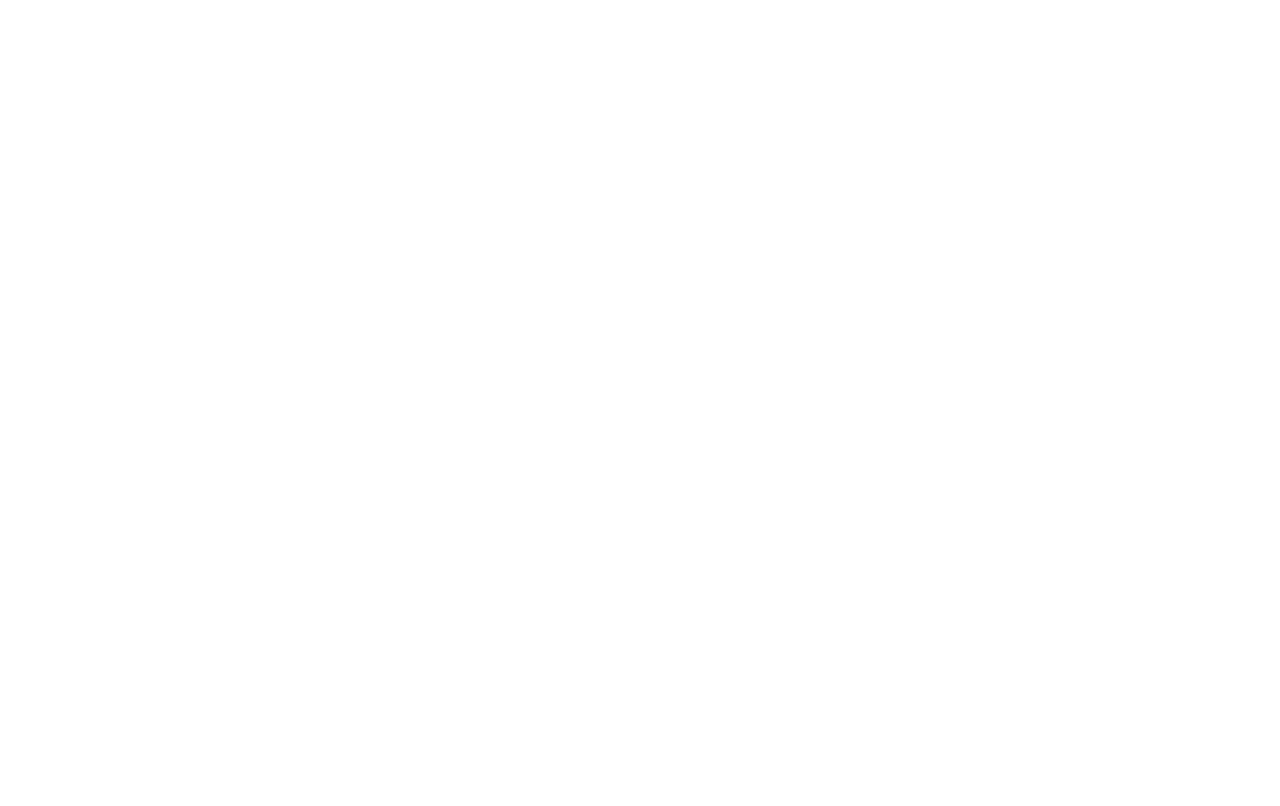
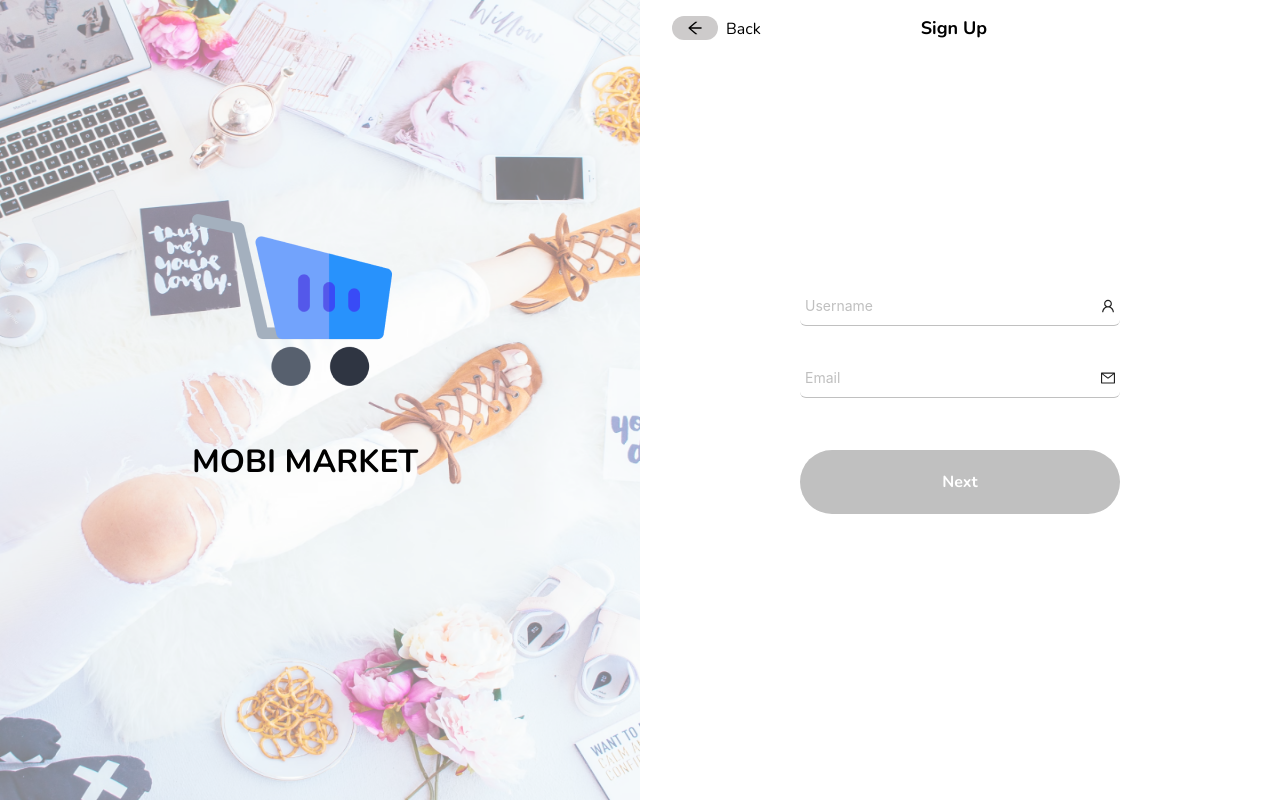
Before and after one commit to Adilettto/neobis-front-marketplace, a React (Create React App) app: page /signup in a window 1280 px wide. Before the commit this address had no page. Built offline with nearby package versions, Linux system fonts and the light colour scheme.

Commit message:
made markup of the sign up page

```diff
--- a/package.json
+++ b/package.json
@@ -3,6 +3,7 @@
   "version": "0.1.0",
   "private": true,
   "dependencies": {
+    "@ant-design/icons": "^5.2.6",
     "@reduxjs/toolkit": "^1.9.5",
     "@testing-library/jest-dom": "^5.17.0",
     "@testing-library/react": "^13.4.0",
--- a/src/App.js
+++ b/src/App.js
@@ -1,13 +1,14 @@
 import { Route, Routes } from 'react-router-dom';
 import './App.css';
 import Login from './pages/Login/Login';
+import Signup from './pages/Signup/Signup';
 
 function App() {
   return (
     <div className="App">
       <Routes>
         <Route path='/' element={<Login/>}/>
-        <Route/>
+        <Route path='/signup' element={<Signup/>}/>
         <Route/>
       </Routes>
     </div>
--- /dev/null
+++ b/src/components/BackBtn/BackBtn.jsx
@@ -0,0 +1,21 @@
+import React from 'react'
+import styles from "./BackBtn.module.scss";
+import { ArrowLeftOutlined } from '@ant-design/icons';
+import { useNavigate } from 'react-router-dom';
+
+const BackBtn = () => {
+    const navigate = useNavigate();
+
+    const handleGoBack = () => {
+        navigate(-1);
+    }
+
+  return (
+    <div className={styles.backBtn} onClick={handleGoBack}>
+        <ArrowLeftOutlined className={styles.backBtn_arrowIcon}/>
+        <p className={styles.backBtn_backText}>Back</p>
+    </div>
+  )
+}
+
+export default BackBtn;
--- /dev/null
+++ b/src/components/BackBtn/BackBtn.module.scss
@@ -0,0 +1,15 @@
+.backBtn {
+    display: flex;
+    cursor: pointer;
+
+    &_backText {
+        margin-top: 2px;
+    }
+
+    &_arrowIcon {
+        padding: 3px 15px;
+        border-radius: 20px;
+        background-color: rgb(205, 203, 203);
+        margin-right: 0.5rem;
+    }
+}
--- a/src/pages/Login/Login.jsx
+++ b/src/pages/Login/Login.jsx
@@ -25,7 +25,7 @@
             <input type={showPassword ? "text" : "password"} className={styles.login__block_inputPassword} placeholder='Password'/>
             <img src={showPassword ? eyeOpen : eyeDisable} alt="eye-open" className={styles.login__block_eyeIcon} onClick={togglePasswordVisibility}/>
             <button className={styles.login__block_loginBtn}>Login</button>
-            <Link to="/" className={styles.login__block_signupLink}>Sign Up</Link>
+            <Link to="/signup" className={styles.login__block_signupLink}>Sign Up</Link>
         </div>
     </div>
   )
--- a/src/pages/Login/Login.module.scss
+++ b/src/pages/Login/Login.module.scss
@@ -1,5 +1,6 @@
 .login {
     display: flex;
+    flex-wrap: wrap;
 
     &__image {
         width: 50vw;
--- a/src/pages/Signup/Signup.jsx
+++ b/src/pages/Signup/Signup.jsx
@@ -1,9 +1,31 @@
-import React from 'react'
+import React from 'react';
+import styles from "./Signup.module.scss";
+import shopCart from "../../assets/shopping-cart.png";
+import leftBackground from "../../assets/leftBackground.png";
+import { Button, Input } from 'antd';
+import {MailOutlined, UserOutlined} from "@ant-design/icons"
+import BackBtn from '../../components/BackBtn/BackBtn';
 
 const Signup = () => {
   return (
-    <div>Signup</div>
+    <div className={styles.signup}>
+        <div className={styles.signup__image}>
+            <img className={styles.signup__image__background} src={leftBackground} alt="background" />
+            <img className={styles.signup__image__icon} src={shopCart} alt="shop-cart" />
+            <h1 className={styles.signup__image__header}>MOBI MARKET</h1>
+        </div>
+        <div className={styles.signup__block}>
+            <div className={styles.signup__block_upperBlock}>
+            <BackBtn/>
+                <h2 className={styles.signup__block_upperBlock_header}>Sign Up</h2>
+
+            </div>
+            <Input className={styles.signup__block_inputName} type="text" placeholder='Username' suffix={<UserOutlined/>}/>
+            <Input type="email" className={styles.signup__block_inputPassword} placeholder='Email' suffix={<MailOutlined/>}/>
+            <button className={styles.signup__block_nextBtn}>Next</button>
+        </div>
+    </div>
   )
 }
 
-export default Signup
+export default Signup;
--- a/src/pages/Signup/Signup.module.scss
+++ b/src/pages/Signup/Signup.module.scss
@@ -0,0 +1,101 @@
+.signup {
+    display: flex;
+    flex-wrap: wrap;
+
+    &__image {
+        width: 50vw;
+        height: 100vh;
+        position: relative;
+
+        &__background {
+            height: 100vh;
+            width: 100%;
+            opacity: 0.5;
+        }
+
+        &__icon {
+            position: absolute;
+            top: 25%;
+            left: 30%;
+            width: 200px;
+            height: 200px;
+        }
+
+        &__header {
+            position: absolute;
+            top: 55%;
+            left: 30%;
+            font-weight: 800;
+            font-size: 32px;
+        }
+    }
+
+    &__block {
+        display: flex;
+        flex-direction: column;
+        justify-content: center;
+        align-items: center;
+        width: 50vw;
+        height: 100vh;
+        position: relative;
+
+        &_upperBlock {
+            display: flex;
+            left: 5%;
+            position: absolute;
+            top: 2%;
+            &_header {
+                font-size: 18px;
+                font-weight: 700;
+                margin-left: 10rem;
+            }
+        }
+
+
+        &_nextBtn, &_inputName, &_inputPassword {
+            width: 50%;
+            height: 5%;
+            border: none;
+        }
+
+        &_inputName, &_inputPassword {
+            border-bottom: 0.5px solid var(--Grey, #C0C0C0);
+            margin-bottom: 5%;
+            padding: 10px 5px;
+
+            &:hover {
+                border-color: #5458EA;
+            }
+        }
+
+        &_eyeIcon {
+            position: absolute;
+            top: 37%;
+            left: 71%;
+        }
+
+        &_nextBtn {
+            border-radius: 80px;
+            background: var(--Grey, #C0C0C0);
+            padding: 10px;
+            height: 8%;
+            font-size: 16px;
+            font-weight: 700;
+            margin-top: 3%;
+            color: #fff;
+            cursor: pointer;
+
+            &:hover {
+                background-color: #5458EA;
+                color: #fff;
+            }
+        }
+
+        &_signupLink {
+            margin-top: 15%;
+            color: #5458EA;
+            font-size: 14px;
+            text-decoration: none;
+        }
+    }
+}
```
Also changed, not shown: 1 other file (tests, documents, lock files or other folders).
